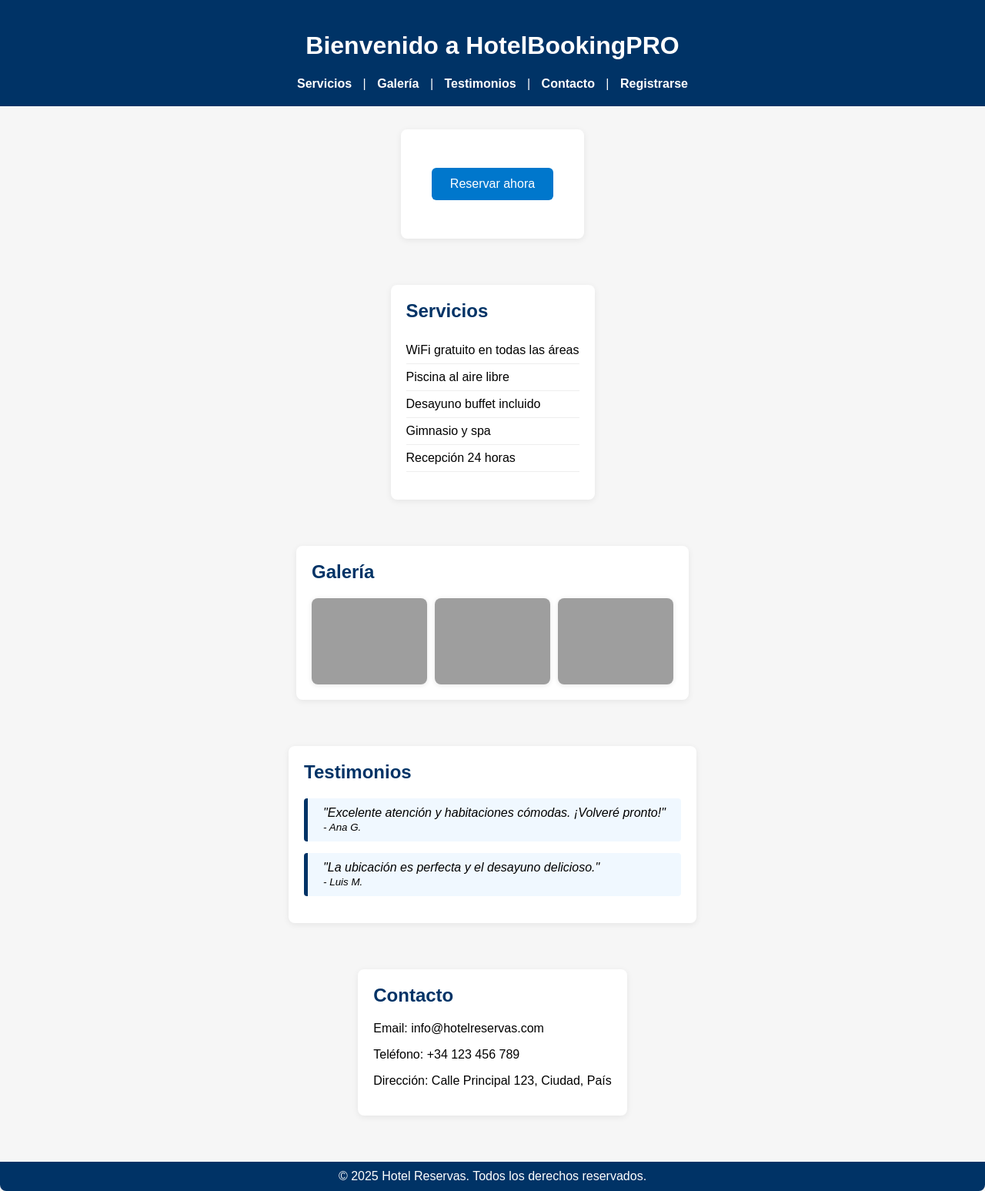
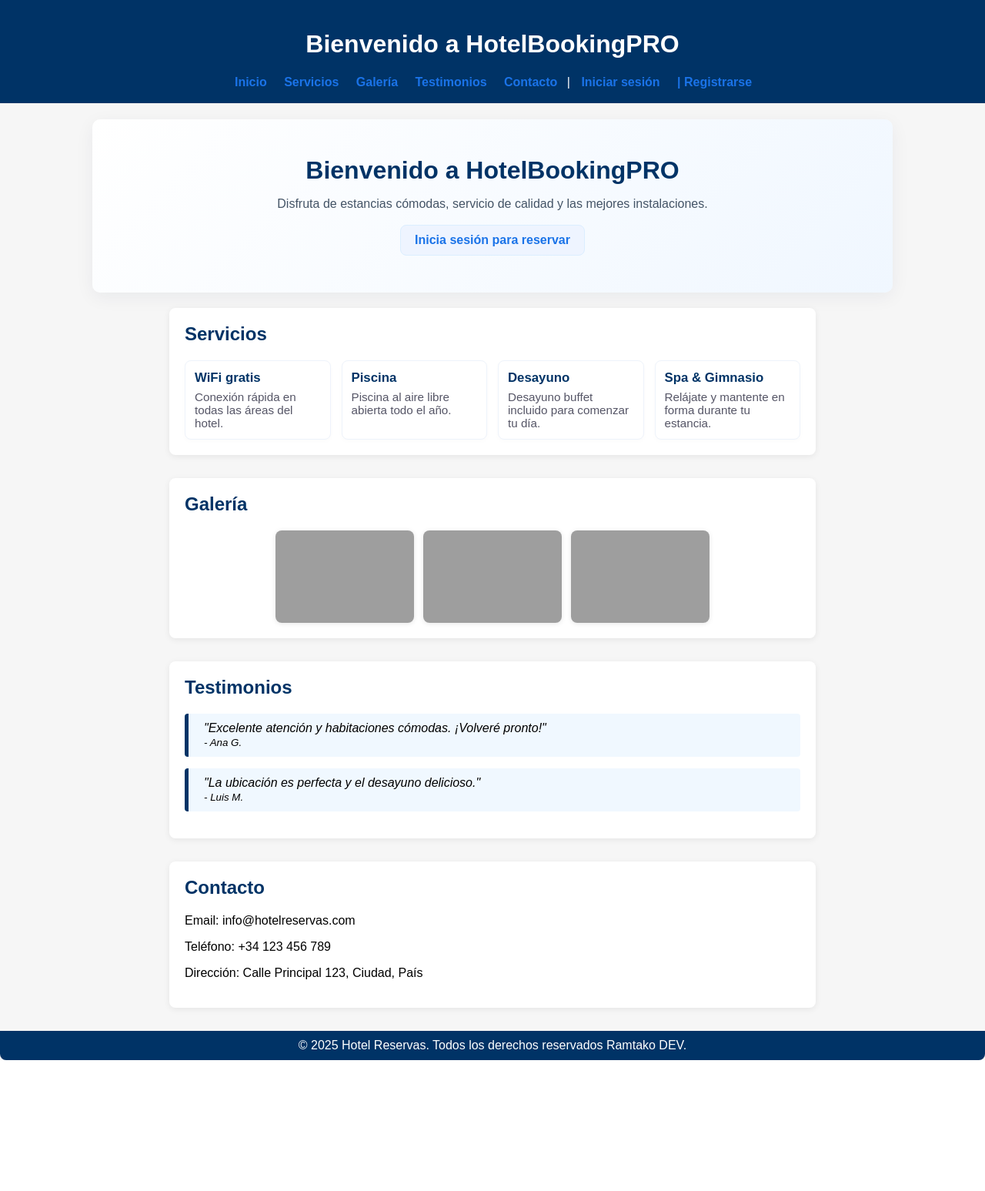
Before and after one commit to ramtako8922/hotel_reservas, a Flask app: page / in a window 1280 px wide. Shown: the whole page at 77% size. After the commit the page ends 1377 px from the top, so only its background shows below. Run offline with Flask 3, Linux system fonts and the light colour scheme; grey boxes are pictures that could not be loaded.

Commit message:
creación de módul de reservas y login

```diff
--- a/app.py
+++ b/app.py
@@ -10,6 +10,14 @@ app = Flask(__name__)
 app.secret_key = os.environ.get('SECRET_KEY', 'dev_secret_key_change_me')
 
 init_db()
+
+# Registrar blueprint de autenticación (definido en auth.py)
+try:
+    from auth import auth as auth_blueprint
+    app.register_blueprint(auth_blueprint)
+except Exception:
+    # Si auth.py no está presente aún, seguir sin fallo para permitir edición incremental
+    pass
 
 @app.route('/')
 def index():
@@ -42,68 +50,7 @@ def confirmacion():
     return render_template('confirmacion.html')
 
 
-@app.route('/registro', methods=['GET', 'POST'])
-def registro():
-    if request.method == 'POST':
-        nombre = request.form.get('nombre')
-        email = request.form.get('email')
-        password = request.form.get('password')
-
-        if not nombre or not email or not password:
-            flash('Por favor complete todos los campos')
-            return render_template('registro.html')
-
-        password_hash = generate_password_hash(password)
-
-        try:
-            conn = sqlite3.connect('database.db')
-            cursor = conn.cursor()
-            cursor.execute('INSERT INTO usuarios (nombre, email, password_hash) VALUES (?, ?, ?)',
-                           (nombre, email, password_hash))
-            conn.commit()
-            conn.close()
-        except sqlite3.IntegrityError:
-            flash('El email ya está registrado')
-            return render_template('registro.html')
-
-        return render_template('registro_confirmacion.html', nombre=nombre)
-    return render_template('registro.html')
-
-
-@app.route('/login', methods=['GET', 'POST'])
-def login():
-    if request.method == 'POST':
-        email = request.form.get('email')
-        password = request.form.get('password')
-
-        if not email or not password:
-            flash('Por favor complete todos los campos')
-            return render_template('login.html')
-
-        conn = sqlite3.connect('database.db')
-        cursor = conn.cursor()
-        cursor.execute('SELECT id, nombre, password_hash FROM usuarios WHERE email = ?', (email,))
-        row = cursor.fetchone()
-        conn.close()
-
-        if row and check_password_hash(row[2], password):
-            # login success
-            session['user_id'] = row[0]
-            session['user_name'] = row[1]
-            flash('Has iniciado sesión correctamente')
-            return redirect(url_for('index'))
-        else:
-            flash('Email o contraseña incorrectos')
-            return render_template('login.html')
-
-    return render_template('login.html')
-
-
-@app.route('/logout')
-def logout():
-    session.clear()
-    flash('Sesión cerrada')
-    return redirect(url_for('index'))
+# Las rutas de registro/login/logout están definidas en el blueprint `auth` (archivo auth.py)
 
 
 from functools import wraps
--- /dev/null
+++ b/static/css/home.css
@@ -0,0 +1,33 @@
+.page-home .home-hero {
+    background: linear-gradient(135deg, #ffffff 0%, #f0f7ff 100%);
+    padding: 48px 20px;
+    text-align: center;
+    margin: 20px auto;
+    border-radius: 10px;
+    max-width: 1000px;
+    box-shadow: 0 6px 24px rgba(3, 37, 76, 0.06);
+}
+.hero-inner { max-width: 800px; margin: 0 auto; }
+.hero-title { font-size: 2rem; color: #003366; margin: 0 0 8px; }
+.hero-subtitle { color: #445466; margin-bottom: 18px; }
+
+.btn { display:inline-block; text-decoration:none; padding:10px 18px; border-radius:8px; font-weight:600; }
+.btn-primary { background: #0077cc; color: #fff; border: none; }
+.btn-primary:hover { background: #005fa3; }
+.btn-secondary { background: #eef4ff; color: #1a73e8; border: 1px solid #dbeeff; }
+.btn-secondary:hover { background: #e6f0ff; }
+
+.services-section { margin-top:18px; }
+.services-grid { display:grid; grid-template-columns: repeat(auto-fit, minmax(180px, 1fr)); gap:14px; margin-top:12px; }
+.service-card { background:#fff; padding:12px; border-radius:8px; border:1px solid #eef3fb; box-shadow:0 2px 6px rgba(3,37,76,0.02); }
+.service-card h3 { margin:0 0 6px; color:#003366; font-size:1.05rem; }
+.service-card p { margin:0; color:#556; font-size:0.95rem; }
+
+.page-home #galeria { margin-top:18px; }
+.page-home .gallery-grid { display:flex; gap:12px; justify-content:center; flex-wrap:wrap; }
+.page-home .gallery-grid img { width:180px; height:120px; object-fit:cover; border-radius:8px; }
+
+@media (max-width:600px) {
+    .hero-title { font-size:1.5rem; }
+    .page-home .gallery-grid img { width:120px; height:80px; }
+}
--- a/static/css/style.css
+++ b/static/css/style.css
@@ -16,7 +16,7 @@ body {
     padding: 0;
 }
 header {
-    background: #003366;
+    background: #003366 !important;
     color: #fff;
     padding: 20px 0;
     text-align: center;
@@ -105,6 +105,15 @@ footer {
     padding: 10px 0;
     border-radius: 0 0 8px 8px;
 }
+/* Make main content expand so footer sticks to bottom */
+main.page-body { flex: 1; display: block; }
+
+/* Auth forms common layout */
+.auth-section { max-width: 420px; margin: 24px auto; }
+.auth-section .flashes { margin-bottom:10px; }
+.auth-section label { display:block; margin-top:8px; }
+.auth-section input { width:100%; padding:8px; margin-top:6px; box-sizing:border-box; }
+.auth-section .actions { margin-top:12px; }
 .confirmacion {
     background: #e6ffe6;
     border: 2px solid #4caf50;
@@ -124,3 +133,10 @@ footer {
     font-size: 1.1em;
     margin-bottom: 20px;
 }
+
+/* Home-specific styles moved to /static/css/home.css */
+
+/* Enlaces visitados en blanco (si prefieres solo en la cabecera usa `nav a:visited`) */
+nav a:visited {
+    color: #ffffff;
+}
--- a/templates/base.html
+++ b/templates/base.html
@@ -1,27 +1,42 @@
 <!DOCTYPE html>
 <html>
 <head>
+    <meta charset="utf-8">
+    <meta name="viewport" content="width=device-width,initial-scale=1">
     <title>{% block title %}Hotel Reservas{% endblock %}</title>
     <link rel="stylesheet" href="/static/css/style.css">
+    {% block extra_styles %}{% endblock %}
     <script src="/static/js/script.js" defer></script>
+    <style>
+        header { padding:18px 12px; border-bottom:1px solid #eee; background:#fafafa; }
+        nav a { color:#1a73e8; text-decoration:none; margin-right:8px; }
+        nav span { color:#eee; margin-right:8px; }
+    </style>
 </head>
 <body>
     <header>
-        <h1 class="main-title">Bienvenido a Hotel Reservas</h1>
+        <h1 class="main-title">Bienvenido a HotelBookingPRO</h1>
         <nav>
-            <a href="/">Inicio</a> |
-            <a href="#servicios">Servicios</a> |
-            <a href="#galeria">Galería</a> |
-            <a href="#testimonios">Testimonios</a> |
-            <a href="#contacto">Contacto</a> |
-            {% if session.user_id %}
-                Hola, {{ session.user_name }} | <a href="/logout">Cerrar sesión</a>
+            <a href="/">Inicio</a>
+            <a href="#servicios">Servicios</a>
+            <a href="#galeria">Galería</a>
+            <a href="#testimonios">Testimonios</a>
+            <a href="#contacto">Contacto</a>
+            {% if session.get('user_id') %}
+                | <a href="/mis_reservas">Mis reservas</a>
+                <span>| Hola, {{ session.get('user_name') }}</span>
+                <a href="/logout">| Cerrar sesión</a>
             {% else %}
-                <a href="/registro">Registrarse</a> | <a href="/login">Iniciar sesión</a>
+                | <a href="/login">Iniciar sesión</a>
+                <a href="/registro">| Registrarse</a>
             {% endif %}
         </nav>
     </header>
-    {% block content %}{% endblock %}
+
+    <main class="page-body">
+        {% block content %}{% endblock %}
+    </main>
+
     <footer style="text-align:center; margin-top:30px;">
         &copy; 2025 Hotel Reservas. Todos los derechos reservados Ramtako DEV.
     </footer>
--- a/templates/index.html
+++ b/templates/index.html
@@ -1,41 +1,55 @@
-<!DOCTYPE html>
-<html>
-<head>
-    <title>HotelBookingPRO</title>
-    <link rel="stylesheet" href="/static/css/style.css">
-</head>
-<body>
-    <header>
-        <h1>Bienvenido a HotelBookingPRO</h1>
-        <nav>
-            <a href="#servicios">Servicios</a> |
-            <a href="#galeria">Galería</a> |
-            <a href="#testimonios">Testimonios</a> |
-            <a href="#contacto">Contacto</a> |
-            <a href="/registro">Registrarse</a>
-        </nav>
-    </header>
-    <section>
-        <div style="text-align:center; margin: 20px;">
-            <a href="/reserva"><button>Reservar ahora</button></a>
+{% extends "base.html" %}
+
+{% block title %}HotelBookingPRO{% endblock %}
+
+{% block extra_styles %}
+    <link rel="stylesheet" href="/static/css/home.css">
+{% endblock %}
+
+{% block content %}
+    <main class="page-home">
+        <section class="home-hero">
+            <div class="hero-inner">
+                <h2 class="hero-title">Bienvenido a HotelBookingPRO</h2>
+                <p class="hero-subtitle">Disfruta de estancias cómodas, servicio de calidad y las mejores instalaciones.</p>
+                <div>
+                    {% if session.get('user_id') %}
+                        <a class="btn btn-primary" href="/reserva">Reservar ahora</a>
+                    {% else %}
+                        <a class="btn btn-secondary" href="/login">Inicia sesión para reservar</a>
+                    {% endif %}
+                </div>
             </div>
         </section>
-    <section id="servicios">
+
+        <section id="servicios" class="services-section">
             <h2>Servicios</h2>
-        <ul>
-            <li>WiFi gratuito en todas las áreas</li>
-            <li>Piscina al aire libre</li>
-            <li>Desayuno buffet incluido</li>
-            <li>Gimnasio y spa</li>
-            <li>Recepción 24 horas</li>
-        </ul>
+            <div class="services-grid">
+                <div class="service-card">
+                    <h3>WiFi gratis</h3>
+                    <p>Conexión rápida en todas las áreas del hotel.</p>
+                </div>
+                <div class="service-card">
+                    <h3>Piscina</h3>
+                    <p>Piscina al aire libre abierta todo el año.</p>
+                </div>
+                <div class="service-card">
+                    <h3>Desayuno</h3>
+                    <p>Desayuno buffet incluido para comenzar tu día.</p>
+                </div>
+                <div class="service-card">
+                    <h3>Spa & Gimnasio</h3>
+                    <p>Relájate y mantente en forma durante tu estancia.</p>
+                </div>
+            </div>
         </section>
+
         <section id="galeria">
             <h2>Galería</h2>
-        <div style="display:flex; gap:10px; justify-content:center;">
-            <img src="https://images.unsplash.com/photo-1506744038136-46273834b3fb?auto=format&fit=crop&w=400&q=80" alt="Lobby" width="150">
-            <img src="https://images.unsplash.com/photo-1519125323398-675f0ddb6308?auto=format&fit=crop&w=400&q=80" alt="Habitación" width="150">
-            <img src="https://images.unsplash.com/photo-1464983953574-0892a716854b?auto=format&fit=crop&w=400&q=80" alt="Piscina" width="150">
+            <div class="gallery-grid">
+                <img src="https://images.unsplash.com/photo-1506744038136-46273834b3fb?auto=format&fit=crop&w=800&q=80" alt="Lobby">
+                <img src="https://images.unsplash.com/photo-1519125323398-675f0ddb6308?auto=format&fit=crop&w=800&q=80" alt="Habitación">
+                <img src="https://images.unsplash.com/photo-1464983953574-0892a716854b?auto=format&fit=crop&w=800&q=80" alt="Piscina">
             </div>
         </section>
     <section id="testimonios">
@@ -55,8 +69,4 @@
         <p>Teléfono: +34 123 456 789</p>
         <p>Dirección: Calle Principal 123, Ciudad, País</p>
     </section>
-    <footer style="text-align:center; margin-top:30px;">
-        &copy; 2025 Hotel Reservas. Todos los derechos reservados.
-    </footer>
-</body>
-</html>
+{% endblock %}
--- a/templates/login.html
+++ b/templates/login.html
@@ -3,7 +3,7 @@
 {% block title %}Iniciar sesión{% endblock %}
 
 {% block content %}
-<section style="max-width:400px; margin:20px auto;">
+<section class="auth-section">
     <h2>Iniciar sesión</h2>
     {% with messages = get_flashed_messages() %}
       {% if messages %}
@@ -21,11 +21,11 @@
         <label>Contraseña:</label>
         <input type="password" name="password" required>
 
-        <div style="margin-top:10px;">
+        <div class="actions">
             <button type="submit">Entrar</button>
         </div>
     </form>
-    <div style="margin-top:10px;">
+    <div class="actions">
         <a href="/registro">Crear una cuenta</a> | <a href="/">Volver al inicio</a>
     </div>
 </section>
--- a/templates/registro.html
+++ b/templates/registro.html
@@ -3,7 +3,7 @@
 {% block title %}Registro{% endblock %}
 
 {% block content %}
-<section style="max-width:500px; margin:20px auto;">
+<section class="auth-section">
     <h2>Crear cuenta</h2>
     {% with messages = get_flashed_messages() %}
       {% if messages %}
@@ -24,11 +24,11 @@
         <label>Contraseña:</label>
         <input type="password" name="password" required>
 
-        <div style="margin-top:10px;">
+        <div class="actions">
             <button type="submit">Registrarse</button>
         </div>
     </form>
-    <div style="margin-top:10px;">
+    <div class="actions">
         <a href="/">Volver al inicio</a>
     </div>
 </section>
```
Also changed, not shown: auth.py (added, +68 -0 lines), static/css/mis_reservas.css (added, +9 -0 lines), templates/mis_reservas.html (+30 -32 lines), database.db. Lines whose indentation alone changed are shown as unchanged.
